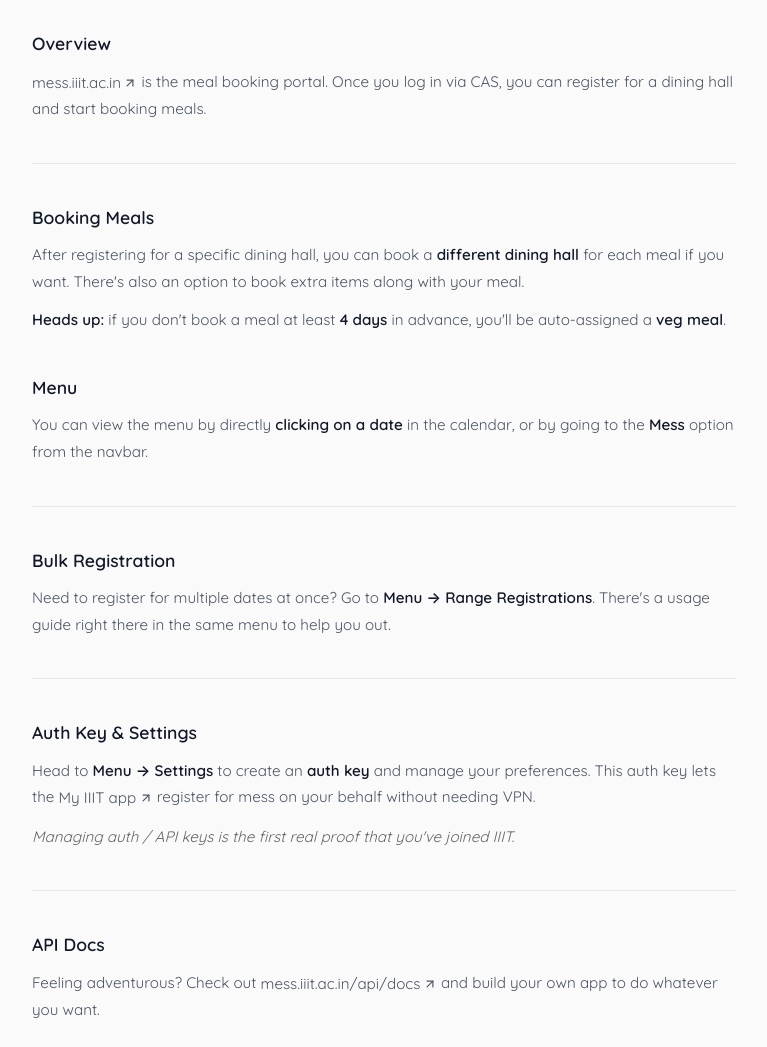
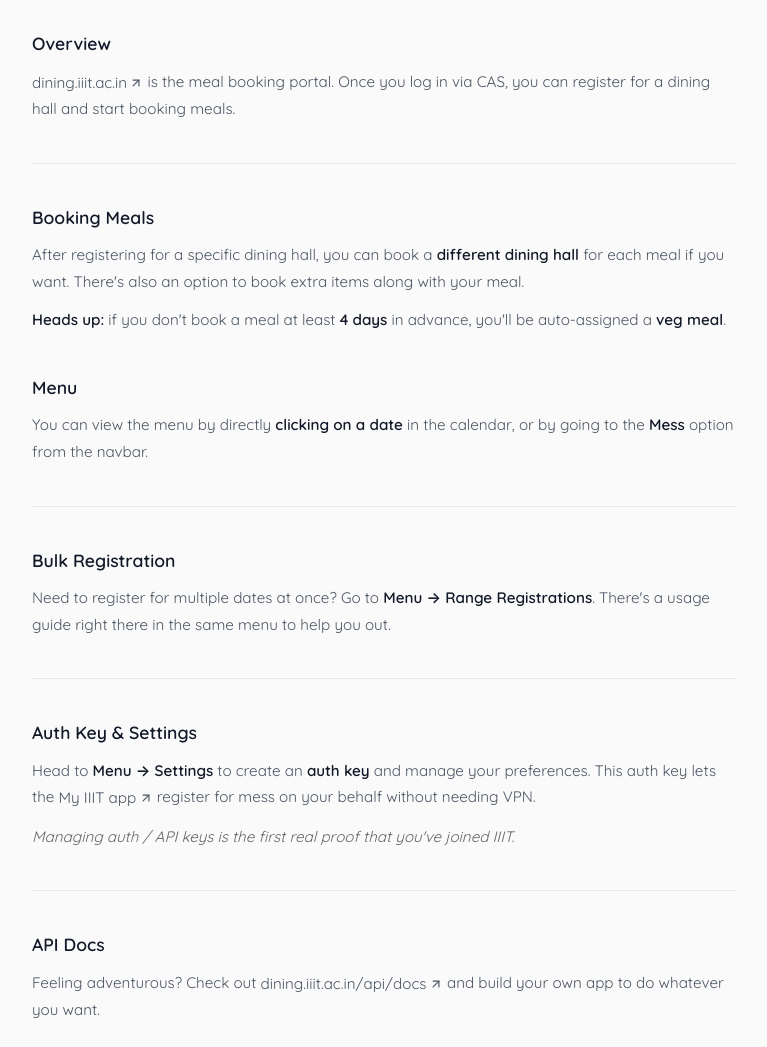
Before and after one commit to sanyamseac/itp, a SvelteKit app: page /mess in a window 1280 px wide. Shown: the part 397-1444 px from the top of the page, without its empty margins (256-1023 px from the left). Built offline with nearby package versions, Linux system fonts and the light colour scheme.

Commit message:
Replace mess portal URLs with dining domain

```diff
--- a/src/routes/+page.svelte
+++ b/src/routes/+page.svelte
@@ -98,7 +98,7 @@
 		{
 			slug: 'mess',
 			title: 'Mess',
-			redirectUrl: 'https://mess.iiit.ac.in',
+			redirectUrl: 'https://dining.iiit.ac.in',
 			gradient: 'from-orange-50 via-amber-50/50 to-yellow-50',
 			viewName: 'card-mess'
 		},
--- a/src/routes/mess/+page.svelte
+++ b/src/routes/mess/+page.svelte
@@ -31,8 +31,8 @@
 
 		<h2>Overview</h2>
 		<p>
-			<a href="https://mess.iiit.ac.in" target="_blank" rel="noopener noreferrer" class="inline-link">
-				mess.iiit.ac.in <ArrowUpRight size={14} /></a>
+			<a href="https://dining.iiit.ac.in" target="_blank" rel="noopener noreferrer" class="inline-link">
+				dining.iiit.ac.in <ArrowUpRight size={14} /></a>
 			is the meal booking portal. Once you log in via CAS, you can register for a dining
 			hall and start booking meals.
 		</p>
@@ -83,13 +83,13 @@
 		<h2>API Docs</h2>
 		<p>
 			Feeling adventurous? Check out
-			<a href="https://mess.iiit.ac.in/api/docs" target="_blank" rel="noopener noreferrer" class="inline-link">
-				mess.iiit.ac.in/api/docs <ArrowUpRight size={14} /></a>
+			<a href="https://dining.iiit.ac.in/api/docs" target="_blank" rel="noopener noreferrer" class="inline-link">
+				dining.iiit.ac.in/api/docs <ArrowUpRight size={14} /></a>
 			and build your own app to do whatever you want.
 		</p>
 
 		<div style="margin-top: 2rem;">
-			<button class="cta-btn" onclick={() => window.open('https://mess.iiit.ac.in', '_blank', 'noopener,noreferrer')}>
+			<button class="cta-btn" onclick={() => window.open('https://dining.iiit.ac.in', '_blank', 'noopener,noreferrer')}>
 				Open Mess Portal
 				<ArrowUpRight size={16} />
 			</button>
```
